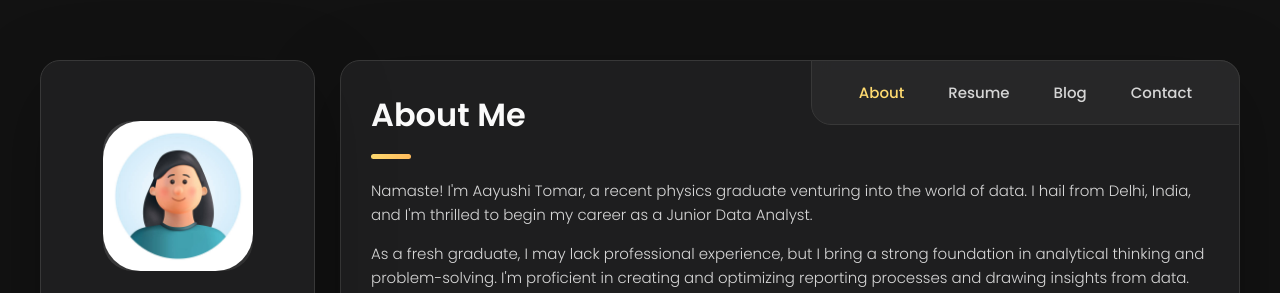
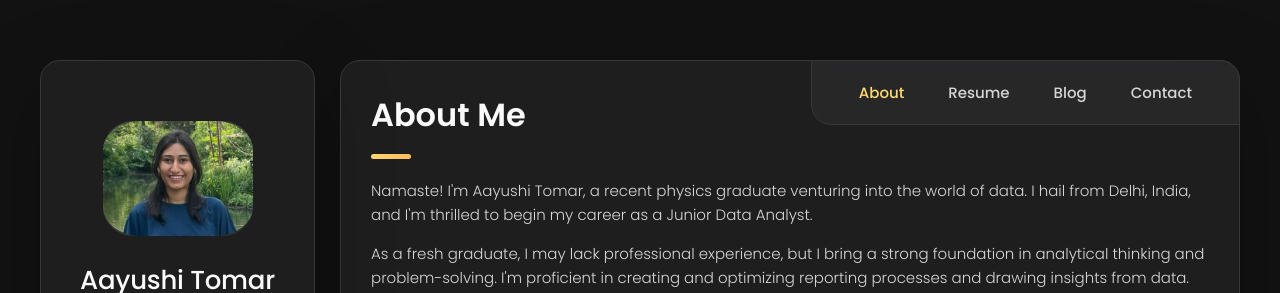
Before and after one commit to tomaraayushi/tomaraayushi.github.io, a plain HTML site: page index.html in a window 1280 px wide. Shown: the top 293 px of the page. Drawn offline with nearby package versions, Linux system fonts and the light colour scheme.

Commit message:
Update index.html

```diff
--- a/index.html
+++ b/index.html
@@ -42,7 +42,7 @@
       <div class="sidebar-info">
 
         <figure class="avatar-box">
-          <img src="./assets/images/profile.jpg" alt="Aayushi Tomar" width="80">
+          <img src="https://github.com/tomaraayushi/tomaraayushi.github.io/blob/master/assets/images/WhatsApp%20Image%202024-09-04%20at%204.20.32%20PM.jpeg" alt="Aayushi Tomar" width="80">
         </figure>
 
         <div class="info-content">
```
